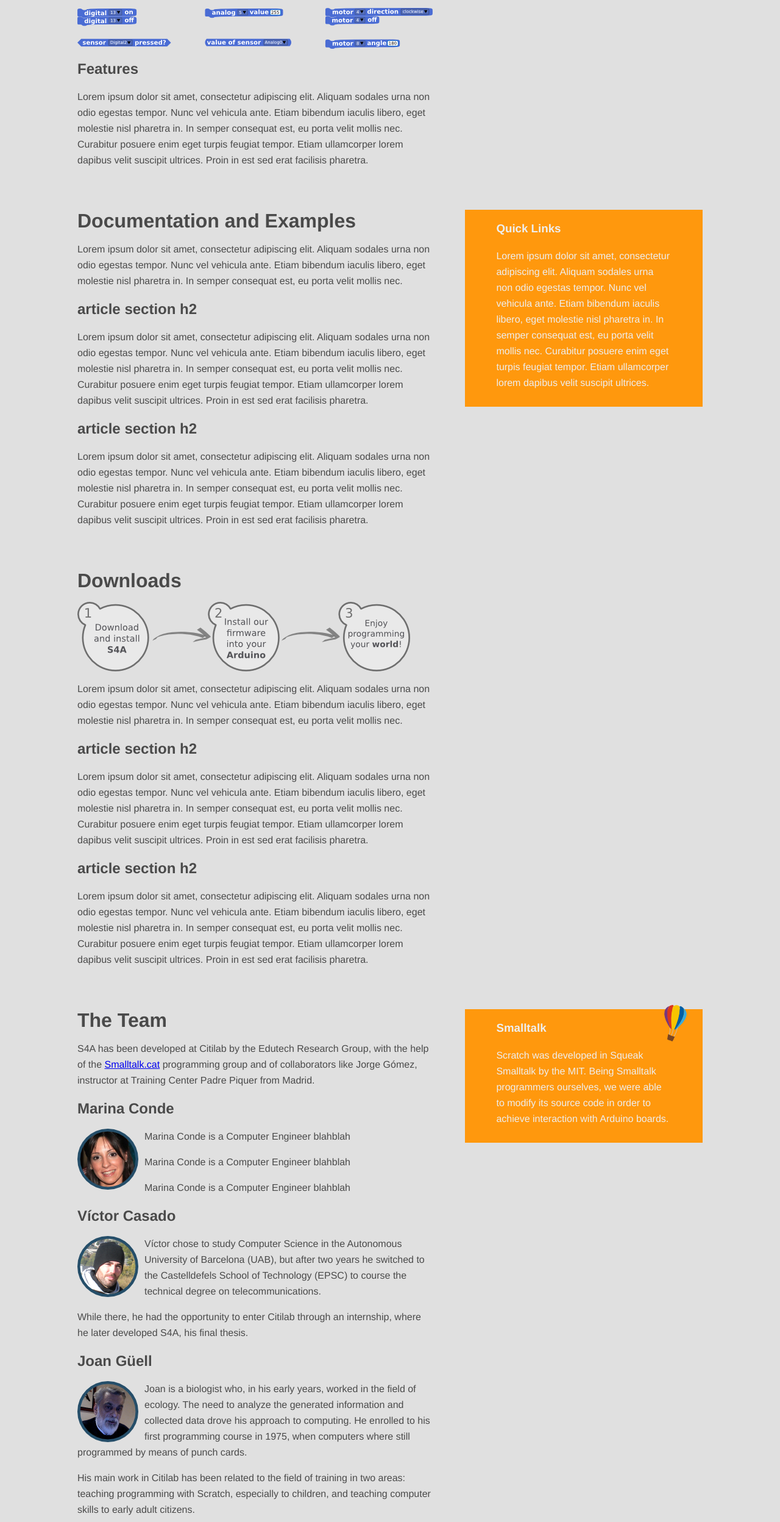
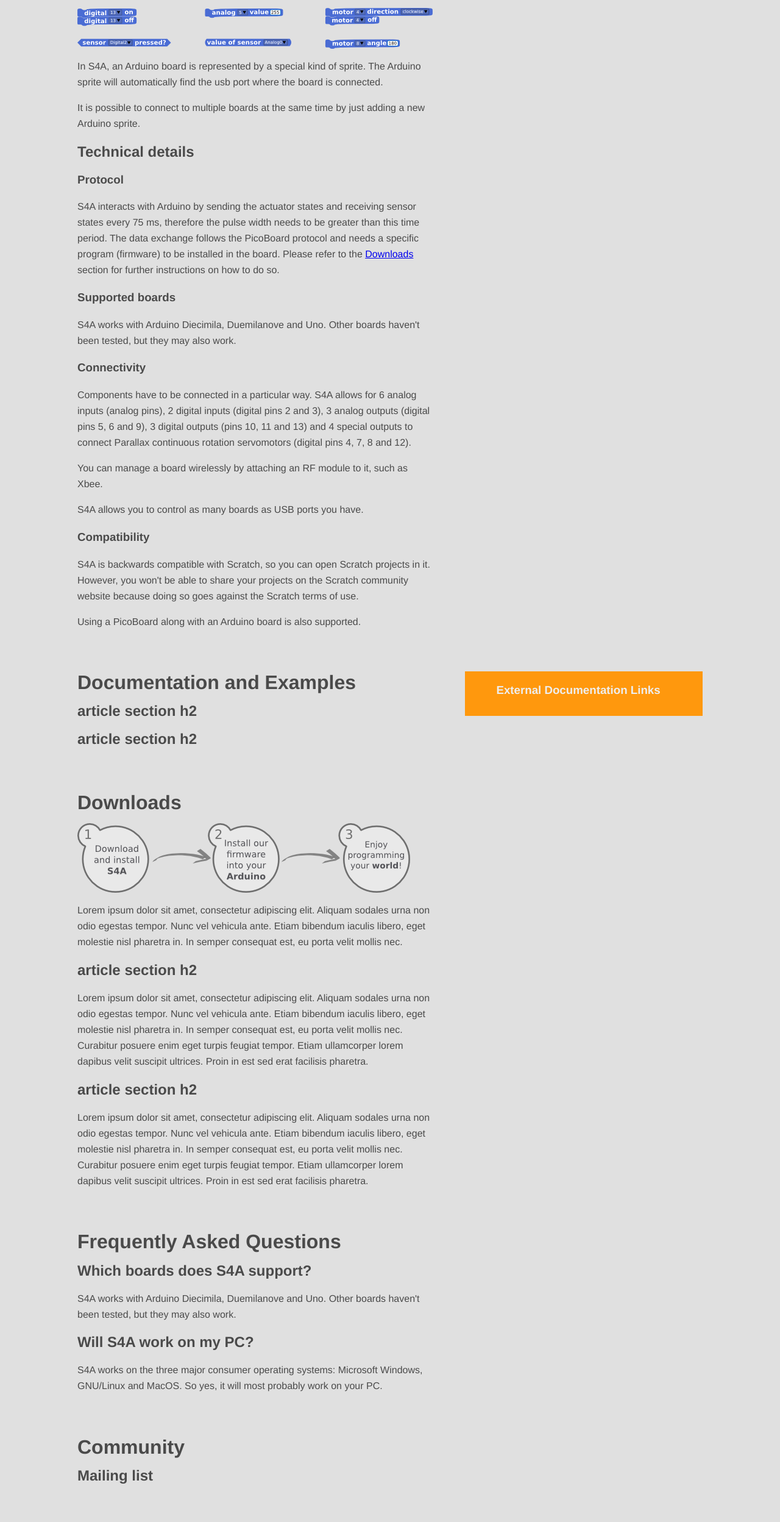
Before and after one commit to edutec/s4aWeb, a plain HTML site: page index.html in a window 1280 px wide. Shown: the part 1049-3545 px from the top of the page at 61% size. Drawn offline with nearby package versions, Linux system fonts and the light colour scheme.

Commit message:
About done, all remaining sections started

```diff
--- a/index.html
+++ b/index.html
@@ -59,10 +59,22 @@
 						<small><em>An S4A program to control a light-sensor Theremin, with record and playback capabilities</em></small>
 						<p>Arduino objects offer blocks for the basic microcontroller functionalities, analog and digital writes and reads, and also for higher level ones. You can find blocks to manage standard and continuous rotation servomotors:</p>
 						<p><img src="img/blocks.png"></p>
+                        <p>In S4A, an Arduino board is represented by a special kind of sprite. The Arduino sprite will automatically find the usb port where the board is connected.</p>
+						<p>It is possible to connect to multiple boards at the same time by just adding a new Arduino sprite.</p>
                     </section>
                     <section>
-                        <h2>Features</h2>
-                        <p>Lorem ipsum dolor sit amet, consectetur adipiscing elit. Aliquam sodales urna non odio egestas tempor. Nunc vel vehicula ante. Etiam bibendum iaculis libero, eget molestie nisl pharetra in. In semper consequat est, eu porta velit mollis nec. Curabitur posuere enim eget turpis feugiat tempor. Etiam ullamcorper lorem dapibus velit suscipit ultrices. Proin in est sed erat facilisis pharetra.</p>
+						<h2>Technical details</h2>
+						<h3>Protocol</h3>
+						<p>S4A interacts with Arduino by sending the actuator states and receiving sensor states every 75 ms, therefore the pulse width needs to be greater than this time period. The data exchange follows the PicoBoard protocol and needs a specific program (firmware) to be installed in the board. Please refer to the <a href="#" onclick="slideTo('#downloads')">Downloads</a> section for further instructions on how to do so.</p>
+						<h3>Supported boards</h3>
+						<p>S4A works with Arduino Diecimila, Duemilanove and Uno. Other boards haven't been tested, but they may also work.</p>
+						<h3>Connectivity</h3>
+						<p>Components have to be connected in a particular way. S4A allows for 6 analog inputs (analog pins), 2 digital inputs (digital pins 2 and 3), 3 analog outputs (digital pins 5, 6 and 9), 3 digital outputs (pins 10, 11 and 13) and 4 special outputs to connect Parallax continuous rotation servomotors (digital pins 4, 7, 8 and 12).</p>
+						<p>You can manage a board wirelessly by attaching an RF module to it, such as Xbee.</p>
+						<p>S4A allows you to control as many boards as USB ports you have.</p>
+						<h3>Compatibility</h3>
+						<p>S4A is backwards compatible with Scratch, so you can open Scratch projects in it. However, you won't be able to share your projects on the Scratch community website because doing so goes against the Scratch terms of use.</p>
+						<p>Using a PicoBoard along with an Arduino board is also supported.</p>
                     </section>
                 </article>
 
@@ -78,21 +90,21 @@
                 <article id="docs">
                     <header>
                         <h1>Documentation and Examples</h1>
-                        <p>Lorem ipsum dolor sit amet, consectetur adipiscing elit. Aliquam sodales urna non odio egestas tempor. Nunc vel vehicula ante. Etiam bibendum iaculis libero, eget molestie nisl pharetra in. In semper consequat est, eu porta velit mollis nec.</p>
+                        <p></p>
                     </header>
                     <section>
                         <h2>article section h2</h2>
-                        <p>Lorem ipsum dolor sit amet, consectetur adipiscing elit. Aliquam sodales urna non odio egestas tempor. Nunc vel vehicula ante. Etiam bibendum iaculis libero, eget molestie nisl pharetra in. In semper consequat est, eu porta velit mollis nec. Curabitur posuere enim eget turpis feugiat tempor. Etiam ullamcorper lorem dapibus velit suscipit ultrices. Proin in est sed erat facilisis pharetra.</p>
+                        <p></p>
                     </section>
                     <section>
                         <h2>article section h2</h2>
-                        <p>Lorem ipsum dolor sit amet, consectetur adipiscing elit. Aliquam sodales urna non odio egestas tempor. Nunc vel vehicula ante. Etiam bibendum iaculis libero, eget molestie nisl pharetra in. In semper consequat est, eu porta velit mollis nec. Curabitur posuere enim eget turpis feugiat tempor. Etiam ullamcorper lorem dapibus velit suscipit ultrices. Proin in est sed erat facilisis pharetra.</p>
+                        <p></p>
                     </section>
                 </article>
 
                 <aside>
-                    <h3>Quick Links</h3>
-                    <p>Lorem ipsum dolor sit amet, consectetur adipiscing elit. Aliquam sodales urna non odio egestas tempor. Nunc vel vehicula ante. Etiam bibendum iaculis libero, eget molestie nisl pharetra in. In semper consequat est, eu porta velit mollis nec. Curabitur posuere enim eget turpis feugiat tempor. Etiam ullamcorper lorem dapibus velit suscipit ultrices.</p>
+                    <h3>External Documentation Links</h3>
+                    <p></p>
                 </aside>
 
 				<!-- DOWNLOADS -->
@@ -110,6 +122,34 @@
                     <section>
                         <h2>article section h2</h2>
                         <p>Lorem ipsum dolor sit amet, consectetur adipiscing elit. Aliquam sodales urna non odio egestas tempor. Nunc vel vehicula ante. Etiam bibendum iaculis libero, eget molestie nisl pharetra in. In semper consequat est, eu porta velit mollis nec. Curabitur posuere enim eget turpis feugiat tempor. Etiam ullamcorper lorem dapibus velit suscipit ultrices. Proin in est sed erat facilisis pharetra.</p>
+                    </section>
+                </article>
+
+				<!-- FAQ -->
+
+                <article id="faq">
+                    <header>
+                        <h1>Frequently Asked Questions</h1>
+                    </header>
+                    <section>
+                        <h2>Which boards does S4A support?</h2>
+						<p>S4A works with Arduino Diecimila, Duemilanove and Uno. Other boards haven't been tested, but they may also work.</p>
+                    </section>
+                    <section>
+                        <h2>Will S4A work on my PC?</h2>
+                        <p>S4A works on the three major consumer operating systems: Microsoft Windows, GNU/Linux and MacOS. So yes, it will most probably work on your PC.</p>
+                    </section>
+                </article>
+
+				<!-- FAQ -->
+
+                <article id="community">
+                    <header>
+                        <h1>Community</h1>
+                    </header>
+                    <section>
+                        <h2>Mailing list</h2>
+						<p></p>
                     </section>
                 </article>
 
@@ -165,7 +205,7 @@
                 <article id="contact">
                     <header>
                         <h1>Contact Us</h1>
-                        <p>You can reach us at <a mailto="scratch@citilab.eu">scratch@citilab.eu</a> for any suggestions or questions you may have.</p>
+                        <p>You can reach us at <a href="mailto:scratch@citilab.eu" target="_blank">scratch@citilab.eu</a> to report bugs or for any suggestions you may have.</p>
                     </header>
                 </article>
 
@@ -202,11 +242,9 @@
         </div>
 
         <script src="//ajax.googleapis.com/ajax/libs/jquery/1.10.1/jquery.min.js"></script>
-        <script>window.jQuery || document.write('<script src="js/vendor/jquery-1.10.1.min.js"><\/script>')</script>
+        <script src="js/main.js"></script>
+        <script src="js/vendor/portamento.js"></script>
 
-        <script src="js/main.js"></script>
-
-        <script src="js/vendor/portamento.js"></script>
 		<script>
 			$(document).ready(function() {
 				$('#menu-container').portamento({gap: 0});
```
Also changed, not shown: devdocs/imgs.svg, 3 other files.
